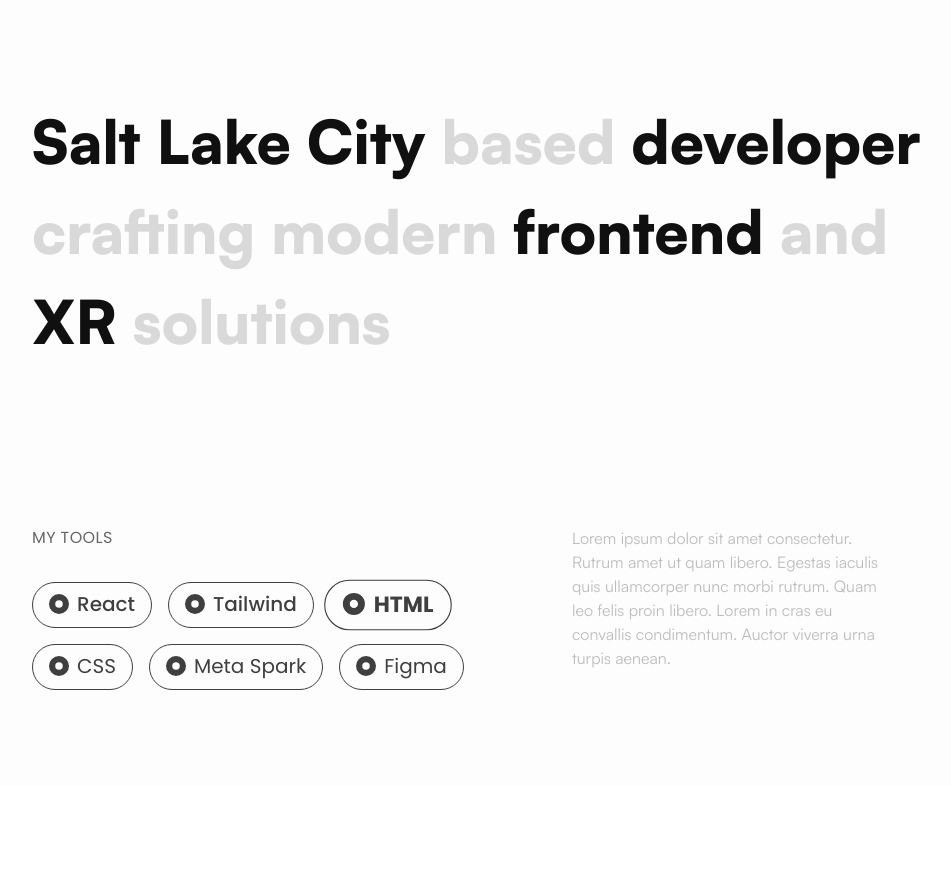
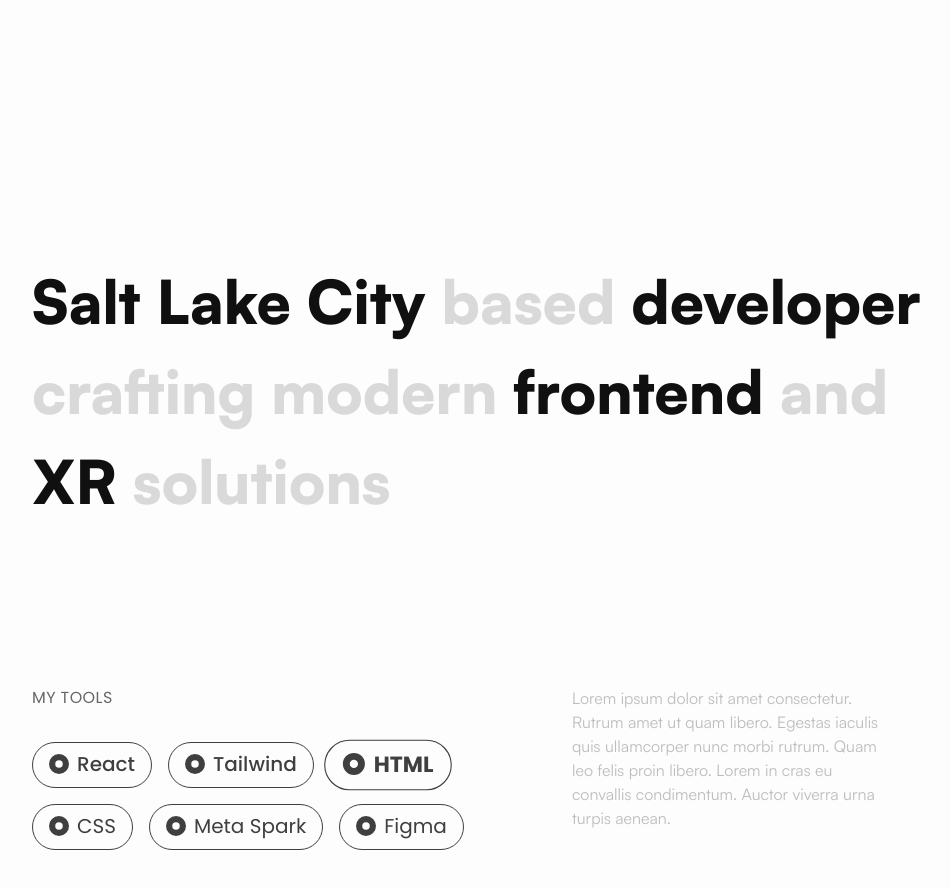
Before and after one commit to mackaykillian/portfolio, a React (Create React App) app: page / in a window 1280 px wide. Shown: the part 768-1656 px from the top of the page, without its empty margins (288-1239 px from the left). Before the commit the page ends 1554 px from the top, so only its background shows below. Built offline with nearby package versions, Linux system fonts and the light colour scheme.

Commit message:
adjusted spacing between sections

```diff
--- a/src/views/SummarySection.jsx
+++ b/src/views/SummarySection.jsx
@@ -48,8 +48,8 @@ function SummarySection() {
   }, { scope: container })
 
   return (
-    <div ref={container} className="w-full h-fit">
-      <div className="font-display mb-20 text-[40px] font-black text-neutral-400 sm:mb-40 sm:text-[48px] xl:text-[60px] dark:text-neutral-700">
+    <div ref={container} className="w-full h-fit py-40">
+      <div className="font-display mb-20 text-[40px] font-black text-neutral-400 sm:mb-40 sm:text-[48px] xl:text-[60px] dark:text-neutral-700 ">
         <span className="text-neutral-900 dark:text-neutral-100">
           Salt Lake City
         </span>{" "}
@@ -62,7 +62,7 @@ function SummarySection() {
         and <span className="text-neutral-900 dark:text-neutral-100">XR</span>{" "}
         solutions
       </div>
-      <div className="pb-20 md:flex md:flex-row md:space-x-20">
+      <div className="md:flex md:flex-row md:space-x-20">
         <div className="mb-10 md:mb-0 md:w-1/2">
           <div className="mb-4 text-[14px] uppercase tracking-wide text-neutral-700 sm:mb-8 sm:text-[16px] dark:text-neutral-400">
             My Tools
```
